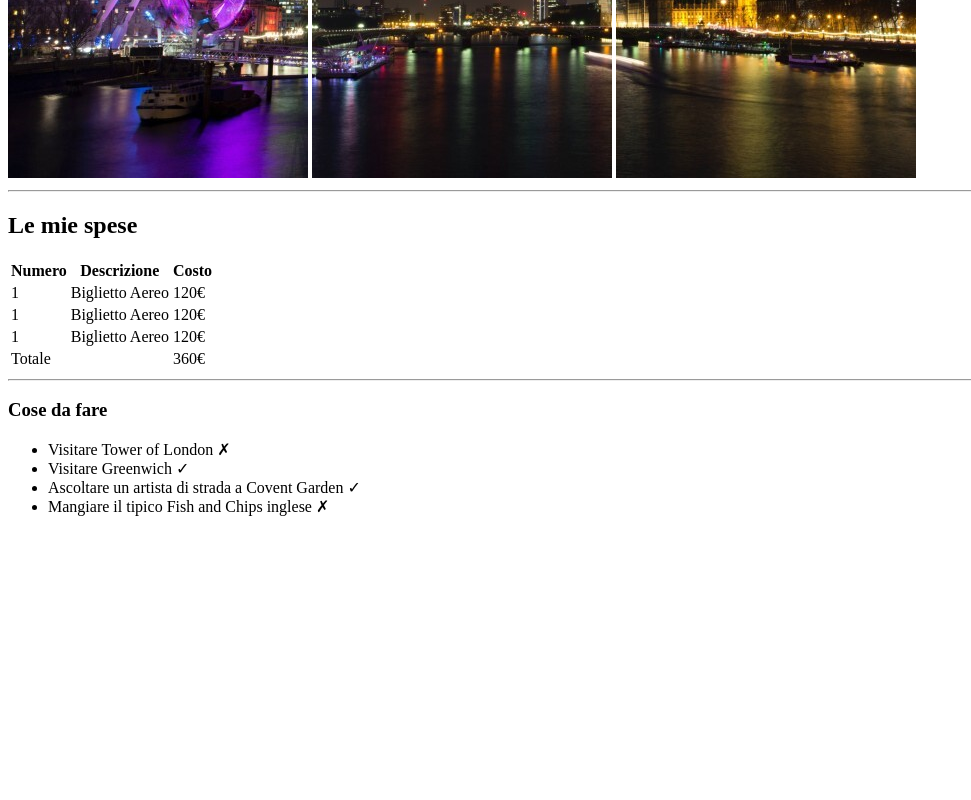
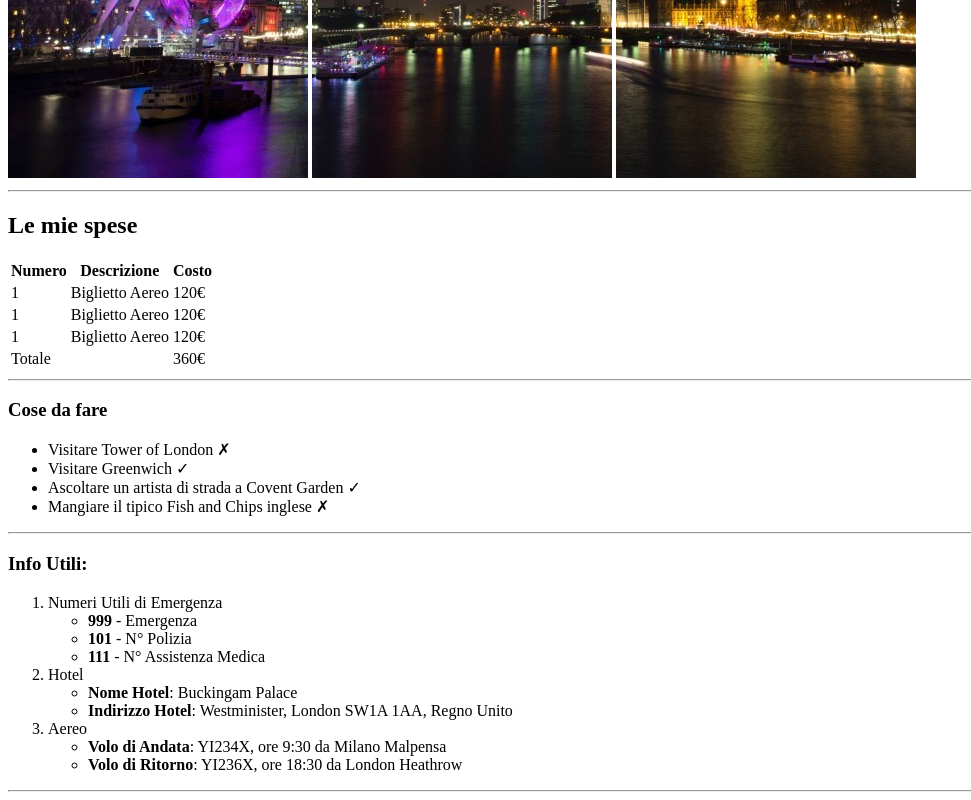
Before and after one commit to Valentina-De-Mite/html-london-trip, a plain HTML site: page index.html in a window 1280 px wide. Shown: the part 502-1302 px from the top of the page, without its empty margins (0-971 px from the left). Before the commit the page ends 1034 px from the top, so only its background shows below. Drawn offline with Linux system fonts and the light colour scheme.

Commit message:
add section infoutili

```diff
--- a/index.html
+++ b/index.html
@@ -98,6 +98,7 @@
                 </tfoot>
             </table>
         </section>
+        <!-- /.spese -->
 
         <hr>
 
@@ -110,6 +111,66 @@
                <li>Mangiare il tipico Fish and Chips inglese &#10007</li>
             </ul>
         </section>
+        <!-- /.cosedafare -->
+
+        <hr>
+
+        <section class="infoutili">
+            <h3>
+                Info Utili:
+            </h3>
+
+            <ol>
+                <li>
+                    Numeri Utili di Emergenza
+                </li>
+                <ul>
+                    <li>
+                        <strong>999</strong> - Emergenza
+                    </li>
+                </ul>
+                <ul>
+                    <li>
+                        <strong>101</strong> - N° Polizia
+                    </li>
+                </ul>
+                <ul>
+                    <li>
+                        <strong>111</strong> - N° Assistenza Medica
+                    </li>
+                </ul>
+                <li>
+                    Hotel
+                    <ul>
+                        <li>
+                            <strong>Nome Hotel</strong>: Buckingam Palace
+                        </li>
+                    </ul>
+                    <ul>
+                        <li>
+                            <strong>Indirizzo Hotel</strong>: Westminister, London SW1A 1AA, Regno Unito
+                        </li>
+                    </ul>
+                </li>
+                <li>
+                    Aereo
+                    <ul>
+                        <li>
+                            <strong>Volo di Andata</strong>: YI234X, ore 9:30 da Milano Malpensa
+                        </li>
+                    </ul>
+                    <ul>
+                        <li>
+                            <strong>Volo di Ritorno</strong>: YI236X, ore 18:30 da London Heathrow
+                        </li>
+                    </ul>
+                </li>
+            </ol>
+
+        </section>
+        <!-- /.infoutili -->
+
+        <hr>
 
 
 
```
